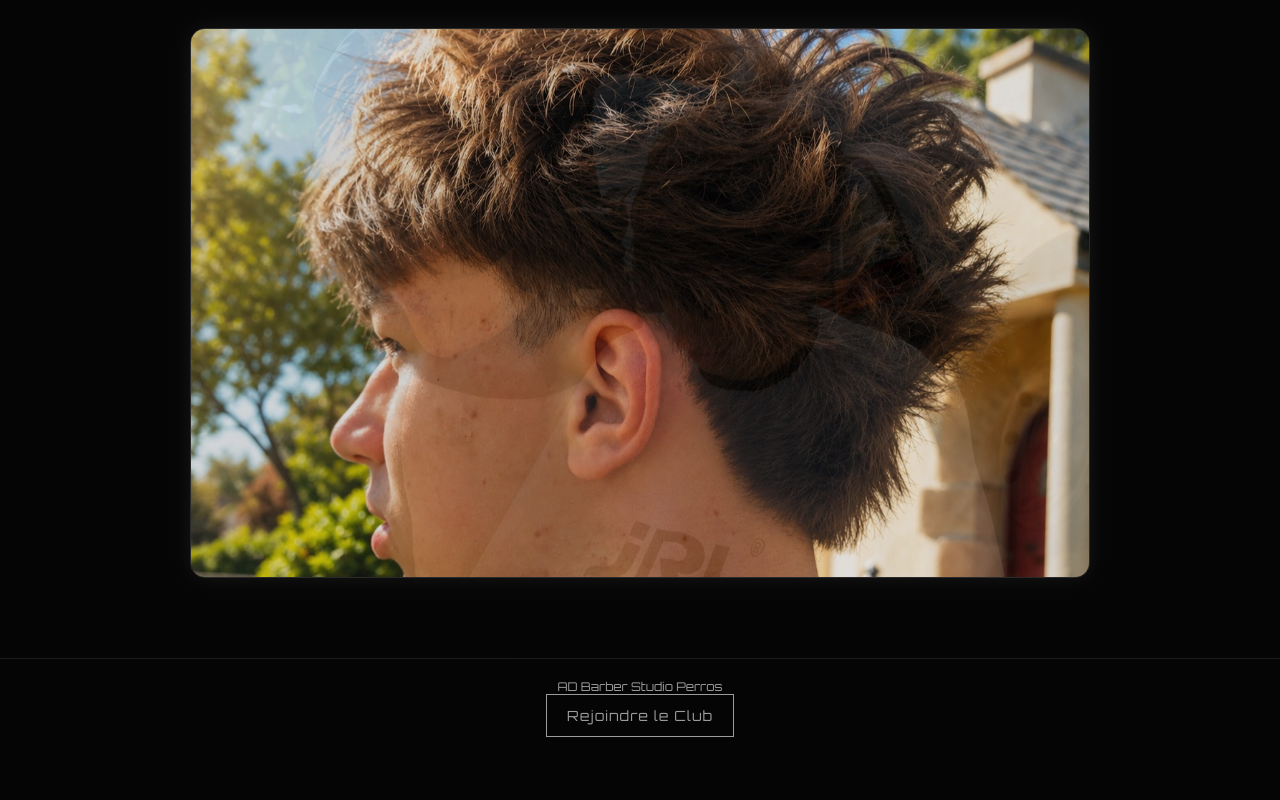
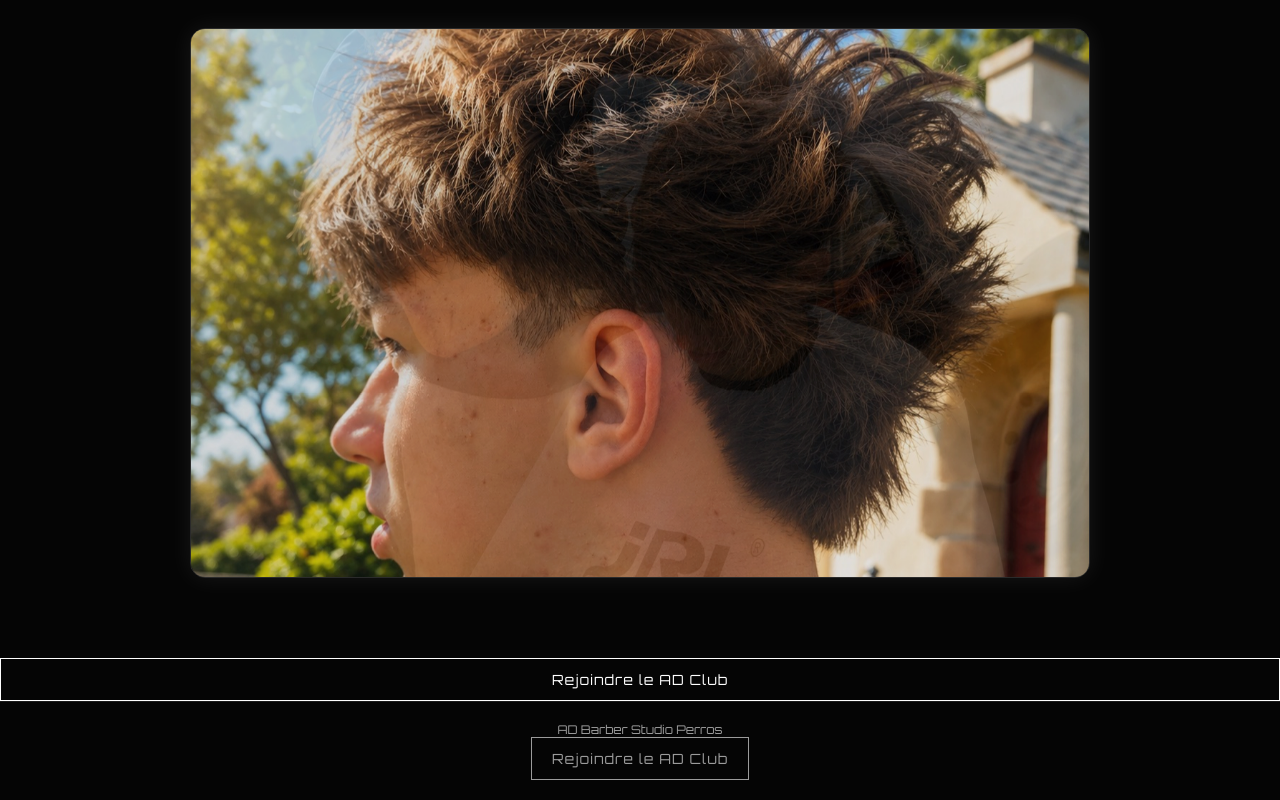
Before and after one commit to YannTwoo/barber-studio-1.1, a website: page public/index.html in a window 1280 px wide. Shown: the part 444-1244 px from the top of the page. Before the commit the page ends 1201 px from the top, so only its background shows below. Drawn offline with Linux system fonts and the light colour scheme.

Commit message:
splash 2.4

```diff
--- a/public/index.html
+++ b/public/index.html
@@ -66,13 +66,16 @@ Réserver un rendez-vous
 </div>
 
 </section>
-
+<!-- BOUTON INSTALL PWA -->
+<button id="installBtn" class="btn">
+Rejoindre le AD Club
+</button>
 <footer>
 <p>AD Barber Studio Perros</p>
 
 <!-- BOUTON INSTALL PWA -->
 <button id="installBtn" class="btn">
-Rejoindre le Club
+Rejoindre le AD Club
 </button>
 </footer>
 
```
